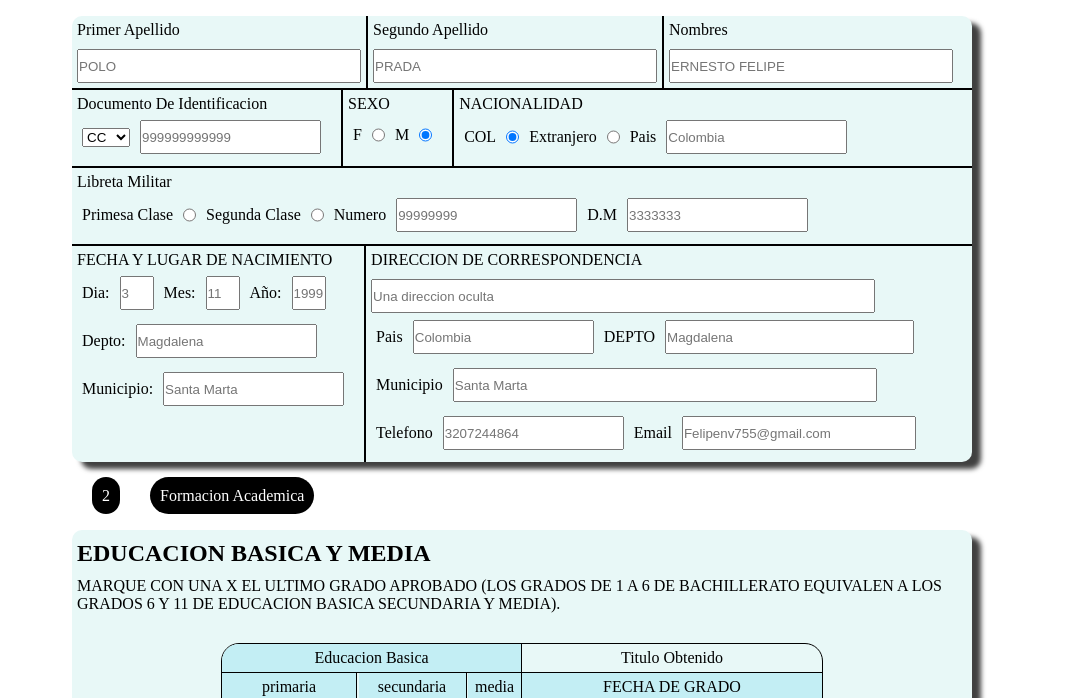
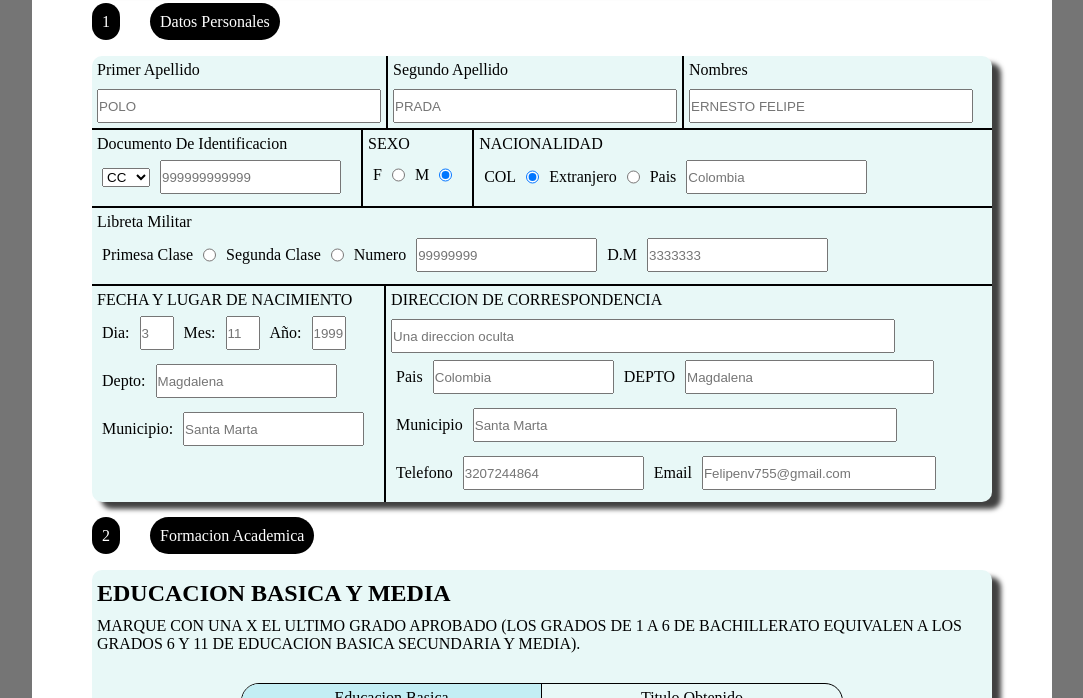
Before and after one commit to FelipePolo/hoja_de_vida, a plain HTML site: page index.html in a window 1280 px wide. Shown: the part 292-990 px from the top of the page, without its empty margins (98-1181 px from the left). Drawn offline with Linux system fonts and the light colour scheme.

Commit message:
estilo de hoja

```diff
--- a/index.html
+++ b/index.html
@@ -8,6 +8,7 @@
     <link rel="stylesheet" href="./styles.css" />
   </head>
   <body>
+    <div class="hoja">
       <form action="#" method="POST" id="formulario">
         <header class="row">
           <img
@@ -436,6 +437,7 @@
           <input type="submit">
         </div>
       </form>
+    </div>
 
     <script src="./js/funcionalidad.js"></script>
 
--- a/styles.scss
+++ b/styles.scss
@@ -8,6 +8,18 @@ body {
   flex-direction: column;
   align-items: center;
   padding: 100px 0;
+
+  background-color: rgb(117, 117, 117);
+
+  .hoja{
+    padding: 40px;
+    background-color: #fff;
+    form{
+      display: flex;
+      flex-direction: column;
+      align-items: center;
+    }
+  }
 }
 
 // mixins
```
Also changed, not shown: styles.css, 1 other file. Lines whose indentation alone changed are shown as unchanged.
